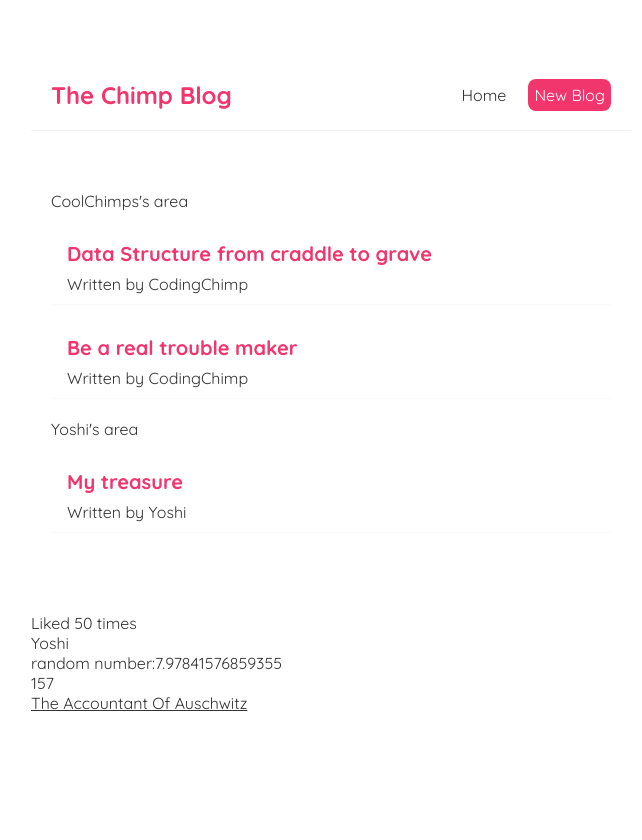
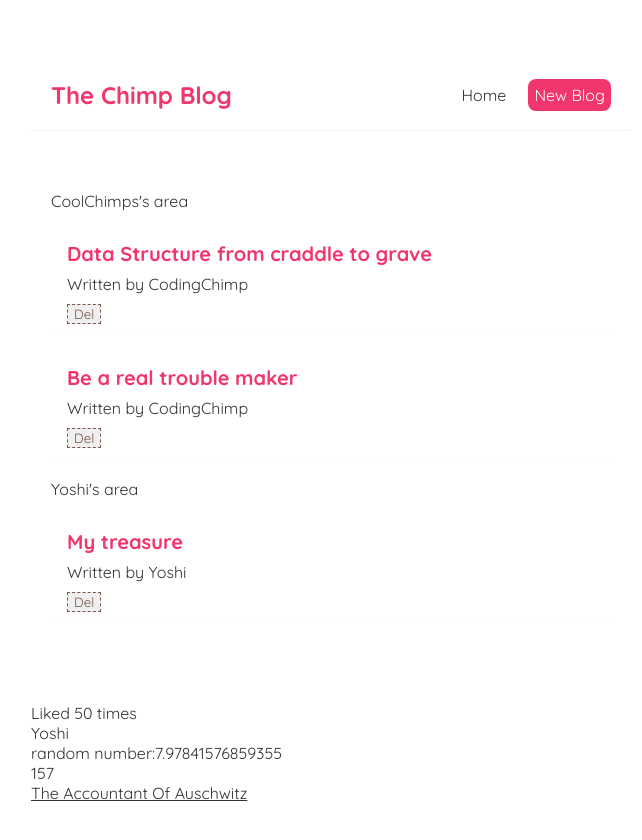
Before and after one commit to Torrie-Leung/react-rookie, a React (Create React App) app in the folder chimp-blog/: page / in a window 1280 px wide. Shown: the top 840 px of the page, without its empty margins (309-951 px from the left). Before the commit the page ends 800 px from the top, so only its background shows below. Built offline with nearby package versions, Linux system fonts and the light colour scheme; the HTML template or start-up script is replaced by a standard one.

Commit message:
del by filter& function as props

```diff
--- a/chimp-blog/src/BlogLists.js
+++ b/chimp-blog/src/BlogLists.js
@@ -1,4 +1,5 @@
-const BlogList = ({ blogs,title }) =>{
+const BlogList = ({ blogs,title,handleDel }) =>{
+
   return (
     <div className="blog-list">
     <p>{title} area</p>
@@ -7,6 +8,7 @@ const BlogList = ({ blogs,title }) =>{
 
           <h2>{ blog.title }</h2>
           <p>Written by { blog.author }</p>
+          <button className="delBtn" onClick={() => handleDel(blog.id)}>Del</button>
         </div>
       ))}
 
--- a/chimp-blog/src/Home/Home.js
+++ b/chimp-blog/src/Home/Home.js
@@ -2,16 +2,20 @@ import { useState } from 'react';
 import BlogList from '../BlogLists'
 
 const Home = () => {
-  const [blogs] = useState([
+  const [blogs,setBlogs] = useState([
     {title: 'Data Structure from craddle to grave', body:'Lets start from Linked list', author:'CodingChimp',id:1},
     {title: 'Be a real trouble maker', body:'sharp tounged but golden hearted', author:'CodingChimp',id:2},
     {title: 'My treasure', body:'How to collect all the stamps', author:'Yoshi',id:3},
   ]);
+  const handleDel= (id) => {
+    const newBlogs = blogs.filter(blog => blog.id !== id);
+    setBlogs(newBlogs)
+  }
 
   return (
     <div className="home">
-      <BlogList blogs={blogs.filter(blog=> blog.author == 'CodingChimp')} title="CoolChimps's"/>
-      <BlogList blogs={blogs.filter(blog=> blog.author == 'Yoshi')} title="Yoshi's"/>
+      <BlogList blogs={blogs.filter(blog=> blog.author == 'CodingChimp')} title="CoolChimps's" handleDel= {handleDel}/>
+      <BlogList blogs={blogs.filter(blog=> blog.author == 'Yoshi')} title="Yoshi's" handleDel= {handleDel}/>
     </div>
    );
 }
--- a/chimp-blog/src/index.css
+++ b/chimp-blog/src/index.css
@@ -47,3 +47,9 @@
     color:#f1356d;
     margin-bottom:8px;
 }
+.delBtn{
+  margin-top: 10px;
+  color: #795548;
+  border:1px dashed #795548;
+  cursor: pointer;
+}
```
